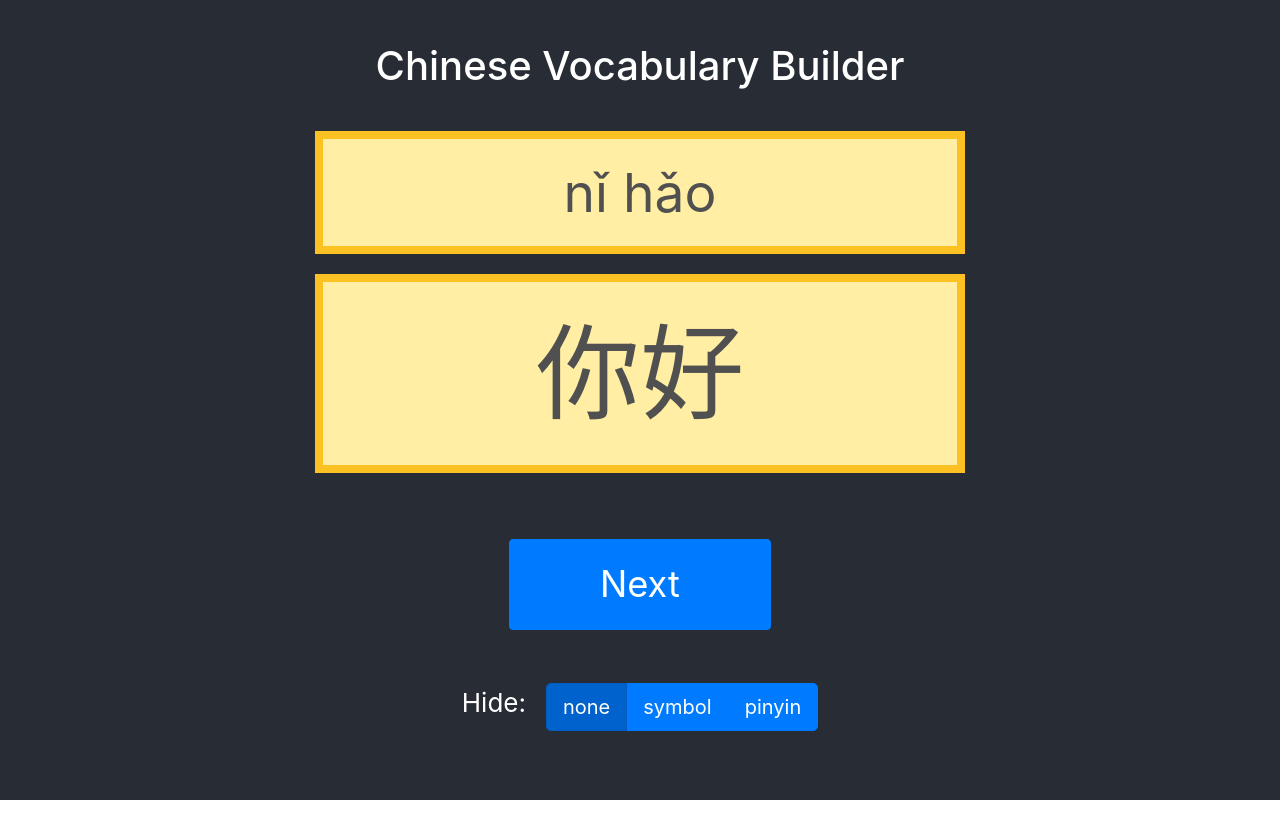
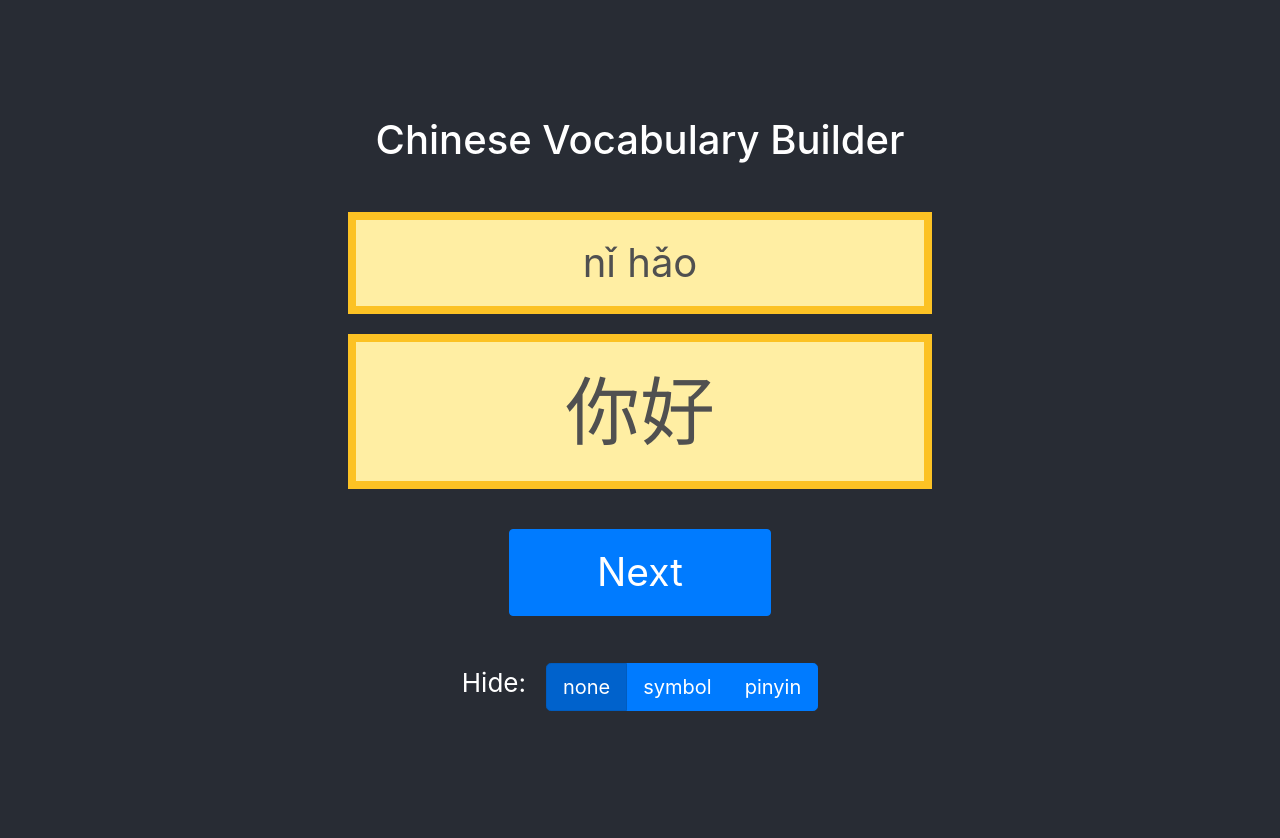
Before and after one commit to chwyean/vobu, a React (Create React App) app: page / in a window 1280 px wide. Before the commit the page ends 800 px from the top, so only its background shows below. Built offline with nearby package versions, Linux system fonts and the light colour scheme; no server answers.

Commit message:
Adjust style, reduce logging to console

```diff
--- a/public/index.html
+++ b/public/index.html
@@ -24,7 +24,7 @@
       work correctly both with client-side routing and a non-root public URL.
       Learn how to configure a non-root public URL by running `npm run build`.
     -->
-    <title>Chivok</title>
+    <title>VOBU</title>
   </head>
   <body>
     <noscript>You need to enable JavaScript to run this app.</noscript>
--- a/src/App.css
+++ b/src/App.css
@@ -1,16 +1,21 @@
 .App {
+  background-color: #282c34;
   text-align: center;
+  padding: 20px;
 }
 
 .App-header {
   background-color: #282c34;
   min-height: 100vh;
+  /* min-width: 200px; */
+  min-width: 200px;
   display: flex;
   flex-direction: column;
   align-items: center;
   justify-content: center;
   font-size: calc(10px + 2vmin);
   color: white;
+  margin: 0px;
 }
 
 .App-link {
--- a/src/App.js
+++ b/src/App.js
@@ -22,8 +22,7 @@ const buttonModes = {
 };
 
 const dataFilePath = './vocab-raw.csv';
-//const localDataFilePath = 'vocab-raw-test.csv';
-const localDataFilePath = 'vocab-raw.csv';
+//const dataFilePath = './vocab-raw-test.csv';
 
 class App extends React.Component {
 
@@ -132,7 +131,7 @@ class App extends React.Component {
       i = (this.currentWordIndex + 1) % numData;
     }
     this.currentWordIndex = i;
-    console.log(this.wordData[i]);
+    //console.log(this.wordData[i]);
   }
 
 
@@ -180,7 +179,7 @@ class App extends React.Component {
     xmlhttp.onreadystatechange = function(){
       if(xmlhttp.status === 200 && xmlhttp.readyState === 4){
         const txt = xmlhttp.responseText;
-        console.log("Read file:" + localDataFilePath)
+        console.log("Read file:" + dataFilePath)
         that.loadDataText(txt);
       }
     };
--- a/src/DisplayOptionControl.css
+++ b/src/DisplayOptionControl.css
@@ -2,5 +2,5 @@
     display: flex;
     flex-direction: row;
     align-items: flex-start;
-    margin: 20pt;
+    margin: 10pt;
 }
--- a/src/MainWindow.css
+++ b/src/MainWindow.css
@@ -1,10 +1,12 @@
 .mainWindow {
     margin: 10pt;
+    padding: 5pt;
 }
 
 .pinyinTextbox {
     background-color: hsl(49, 100%, 82%);
-    min-width: calc(200pt + 30vw);
+    min-width: calc(200px + 30vw);
+    width: auto;
     /*height: 10vh;
     padding: 10px 5px; */
     padding: 10pt;
@@ -12,7 +14,7 @@
     flex-direction: column;
     align-items: center;
     justify-content: center;
-    font-size: calc(10pt + 5vmin);
+    font-size: calc(6pt + 4vmin);
     color: #505050;
     border-width: 6pt;
     border-color: #fcc224;
@@ -27,7 +29,7 @@
     flex-direction: column;
     align-items: center;
     justify-content: center;
-    font-size: calc(30pt + 8vmin);
+    font-size: calc(8pt + 8vmin);
     color: #505050;
     border-width: 6pt;
     border-color: #fcc224;
@@ -40,12 +42,12 @@
     display: flex;
     flex-direction: row;
     justify-content: center;
-    margin-top: 50pt;
+    margin-top: 30pt;
     margin-bottom: 10pt;
 }
 
 .mainButton {
     min-width: calc(100pt + 10vw);
-    min-height: calc(20pt + 5vw);
+    min-height: calc(20pt + 4vw);
 
 }
--- a/src/MainWindow.js
+++ b/src/MainWindow.js
@@ -14,7 +14,7 @@ function MainWindow(props) {
                 {`
                 .btn-xxl {
                 padding: 10pt;
-                font-size: calc(8pt + 2vw);
+                font-size: calc(10pt + 2vw);
                 }
                 `}
             </style>
```
